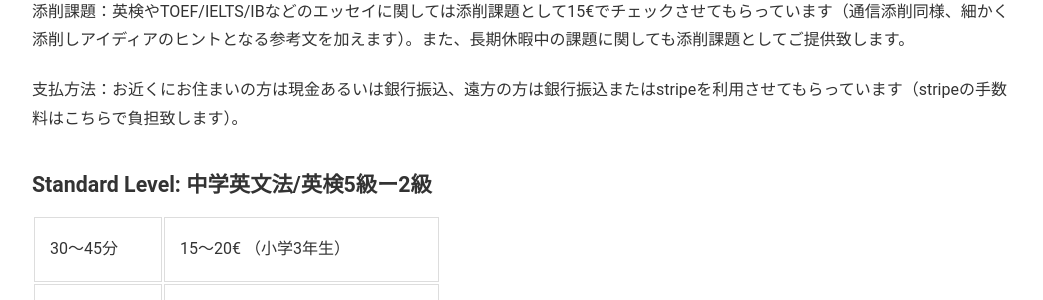
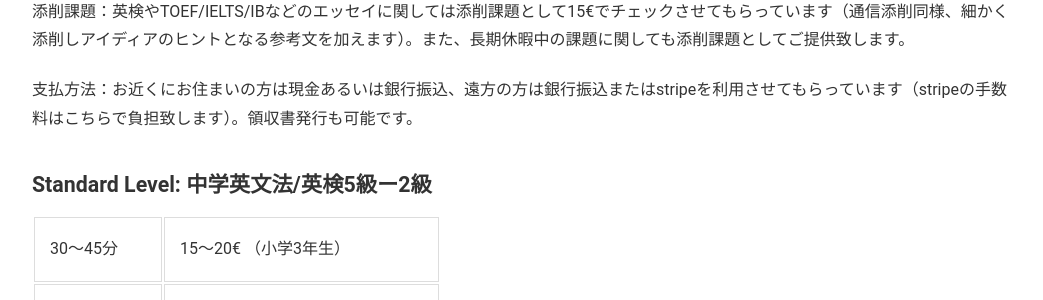
Before and after one commit to phocean/akispace, a Jekyll site: the page built from hour_fees.md, in a window 1280 px wide. Shown: the part 348-648 px from the top of the page, without its empty margins (118-1161 px from the left). Built offline with Jekyll 4.4.1, drawn with Linux system fonts in a browser that asks for light colours.

Commit message:
Update hour_fees.md

```diff
--- a/hour_fees.md
+++ b/hour_fees.md
@@ -14,7 +14,7 @@ description: オンライン英語家庭教師　小学生から大学生まで
 
 添削課題：英検やTOEF/IELTS/IBなどのエッセイに関しては添削課題として15€でチェックさせてもらっています（通信添削同様、細かく添削しアイディアのヒントとなる参考文を加えます）。また、長期休暇中の課題に関しても添削課題としてご提供致します。
 
-支払方法：お近くにお住まいの方は現金あるいは銀行振込、遠方の方は銀行振込またはstripeを利用させてもらっています（stripeの手数料はこちらで負担致します）。
+支払方法：お近くにお住まいの方は現金あるいは銀行振込、遠方の方は銀行振込またはstripeを利用させてもらっています（stripeの手数料はこちらで負担致します）。領収書発行も可能です。
 
 ### Standard Level: 中学英文法/英検5級ー2級
 
```
